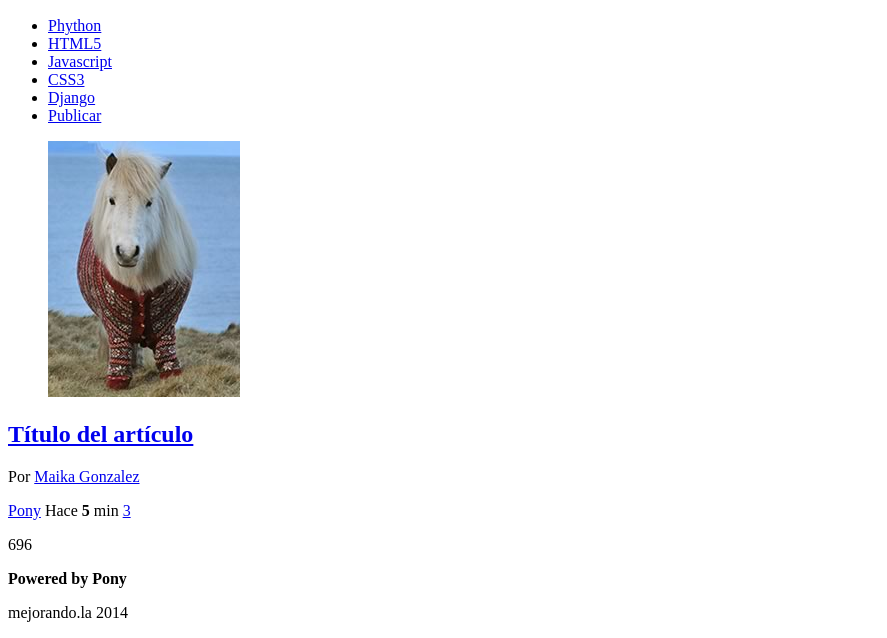
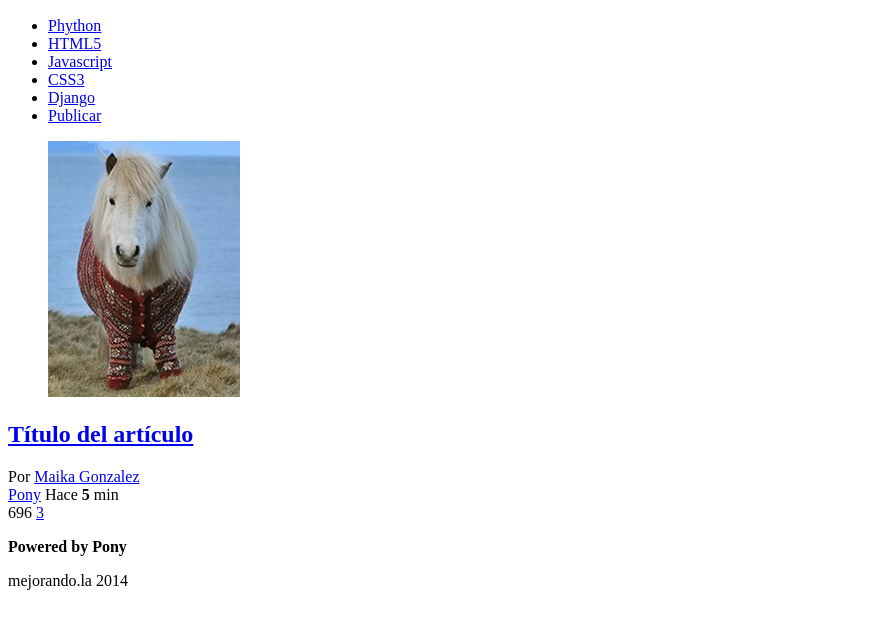
Before and after one commit to azuletektf/Puls2014-Europa, a plain HTML site: page index.html in a window 1280 px wide. Shown: the part 279-917 px from the top of the page, without its empty margins (0-887 px from the left). After the commit the page ends 885 px from the top, so only its background shows below. Drawn offline with Linux system fonts and the light colour scheme.

Commit message:
Cambios de semántica

```diff
--- a/index.html
+++ b/index.html
@@ -39,22 +39,22 @@
 			<h2 class="titulo_item">
 				<a href="#">Título del artículo</a>
 			</h2>
-			<p class="autor_item">
+			<div class="autor_item">
 				Por <a href="#">Maika Gonzalez</a>
-			</p>
-			<p class="datos_item">
+			</div>
+			<div class="datos_item">
 				<a href="#" class="tag_item">Pony</a>
 				<span class="fecha_item">
 					Hace <strong>5</strong> min
 				</span>
-				<a href="#" class="comentarios_item">3</a>
-				<a href="#" class="guardar_item"></a>
-			</p>
-			<p class="votacion">
+			</div>
+			<div class="votacion">
 				<a href="#" class="up"></a>
 				696
 				<a href="#" class="down"></a>
-			</p>
+				<a href="#" class="comentarios_item">3</a>
+				<a href="#" class="guardar_item"></a>
+			</div>
 		</article>
 	</section>
 
```
Also changed, not shown: notas.txt.
